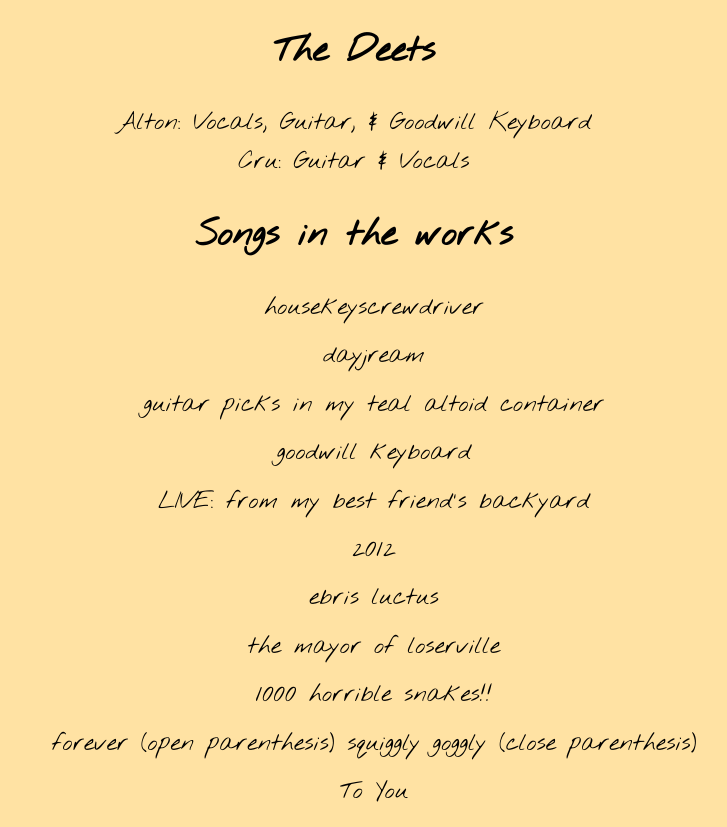
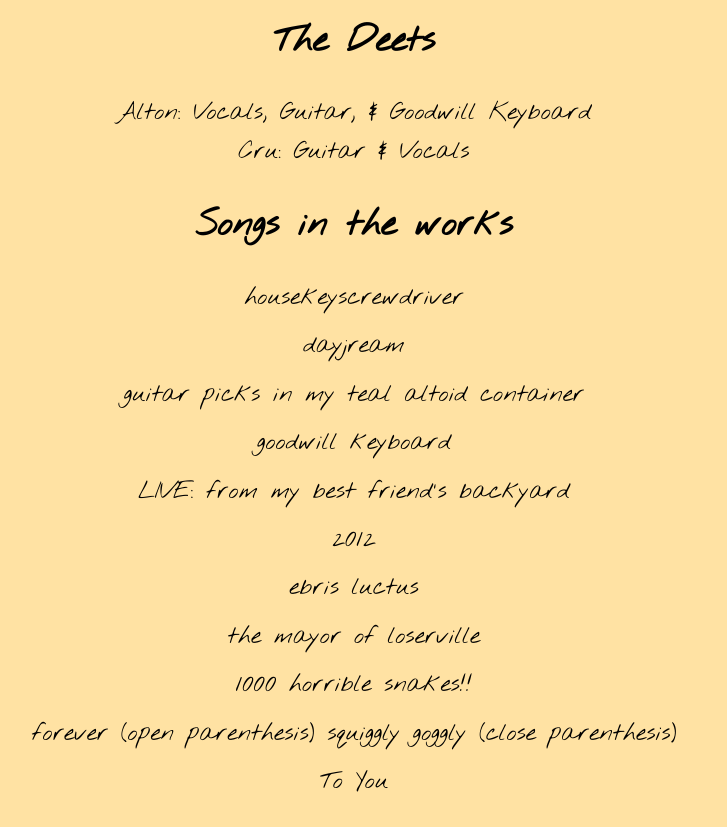
Before and after one commit to woodcombeband/woodcombeband.github.io, a plain HTML site: page index.html in a window 1280 px wide. Shown: the part 299-1126 px from the top of the page, without its empty margins (286-1013 px from the left). Drawn offline with Linux system fonts and the light colour scheme.

Commit message:
Update styles.css

```diff
--- a/stylesheets/styles.css
+++ b/stylesheets/styles.css
@@ -33,16 +33,24 @@ p {
     margin: 20px;
     width: 75%;
     margin: auto;
-    margin-top: 10px;
+    margin-top: 0px;
+}
+
+ul {
+    width: 75%;
+    margin: 0 auto;
+    padding: 0;
+    margin-top: -10px;
+    display: flex;
+    flex-direction: column;
+    align-items: center;
 }
 
 li {
     font-size: 24px;
-    text-align: center;
     line-height: 1.6;
-    margin: 20px;
-    width: 75%;
-    margin: auto;
     margin-top: 10px;
     list-style-type: none;
+    width: 100%;
+    text-align: center;
 }
```
